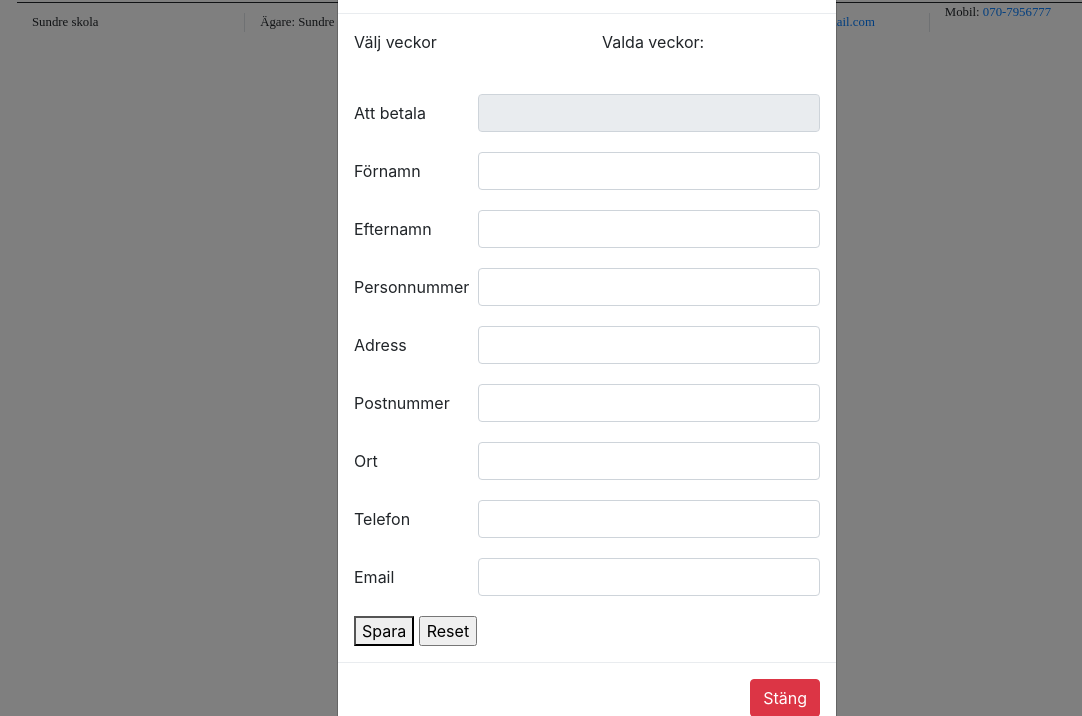
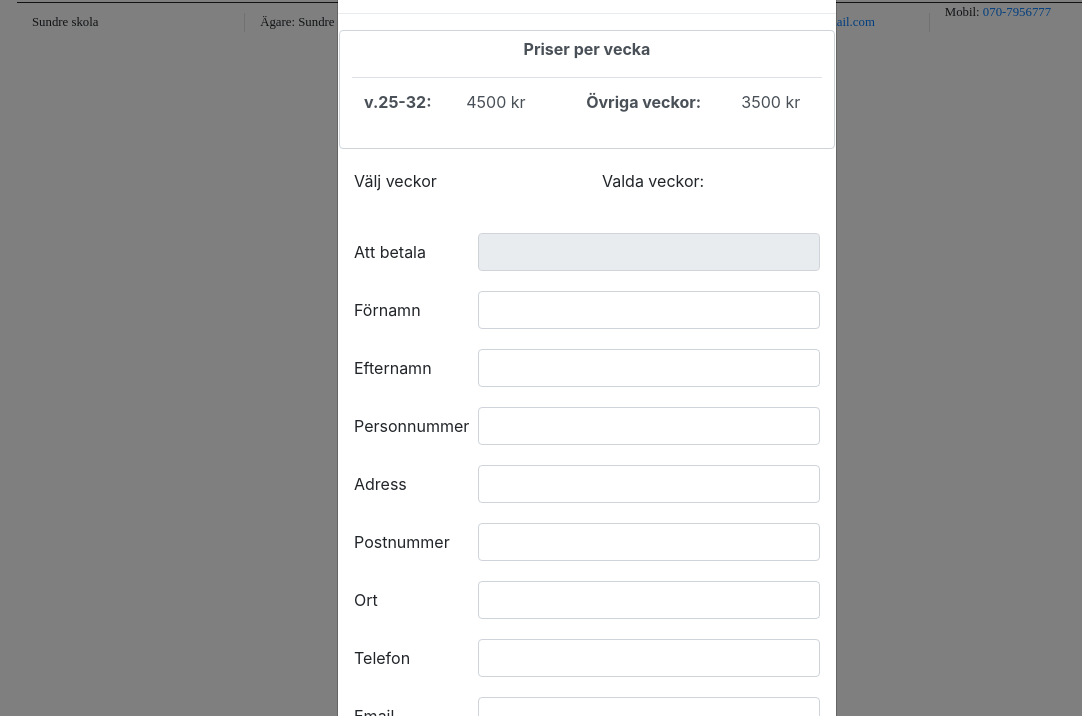
Before and after one commit to PROG17/Andreas_Samuel, a website: page public/index.html in a window 1280 px wide. Both pictures are taken after a click on the button "Boka". Shown: the part 84-800 px from the top of the page, without its empty margins (53-1135 px from the left). Drawn offline with nearby package versions, Linux system fonts and the light colour scheme; no server answers.

Commit message:
Lagt till info om priser i boknings-modal. Utökat bekräftelse-alert vid boking

```diff
--- a/public/index.html
+++ b/public/index.html
@@ -56,6 +56,24 @@
 
                     <!-- Modal body -->
                     <div class="modal-body">
+                      <div class="row">
+                        <div class="form-control">
+                          <p class="text-center">
+                            <b>Priser per vecka</b>
+                          </p>
+                          <table class="table w-100">
+                            <tr>
+                              <th>v.25-32:</th>
+                              <td>4500 kr</td>
+                              <td></td>
+                              <th>Övriga veckor:</th>
+                              <td>3500 kr</td>
+                            </tr>
+                          </table>
+                          <!-- <p>Högsäsong (v.25-32): 4500 kr</p>
+                          <p>Övriga veckor: 3500 kr</p> -->
+                        </div>
+                      </div>
                       <form onsubmit='return false'>
                         <div id="week-input-row" class="row">
                           <!-- <div class="col">
@@ -264,19 +282,21 @@
       <address>
         <div class="row">
           <div class="col border-right">
-              Sundre skola
+            Sundre skola
           </div>
           <div class="col border-right">
-              Ägare: Sundre sockenförening
+            Ägare: Sundre sockenförening
           </div>
           <div class="col border-right">
-              Kontakt: Kurt Andersson
+            Kontakt: Kurt Andersson
           </div>
           <div class="col border-right">
-              Mail: <a href="mailto:sundreskola@gmail.com">sundreskola@gmail.com</a>
+            Mail:
+            <a href="mailto:sundreskola@gmail.com">sundreskola@gmail.com</a>
           </div>
           <div class="col">
-              Mobil: <a href="tel:+46707956777">070-7956777</a>
+            Mobil:
+            <a href="tel:+46707956777">070-7956777</a>
           </div>
         </div>
       </address>
--- a/public/index.js
+++ b/public/index.js
@@ -49,7 +49,7 @@ function checkIfLoggedIn() {
 
                 $("#logoff-btn").click(function () {
                     $.get("/logout", (response) => {
-                        // Logga ut på servern och uppdatera nav
+                        $("#sundreSkola").trigger("click");
                         checkIfLoggedIn();
                         console.log(response);
                     }).fail((error) => {
--- a/public/scripts/index-modal.js
+++ b/public/scripts/index-modal.js
@@ -73,7 +73,8 @@ $("#saveBookingBtn").click(function () {
         console.log(data);
         console.log(textStatus);
         $("form").trigger("reset");
-        alert("Din bokning är registrerad");
+        alert(
+            "Din bokning är registrerad!\nEtt bekräftelsemail kommer att skickas till dig inom 1-3 dagar. Där kommer du att få all info du behöver för att betala bokningen och hur du tillträder (nyckel etc).");
     }).fail((error) => {
         //fail
         FormValidation.validateAll();
```
